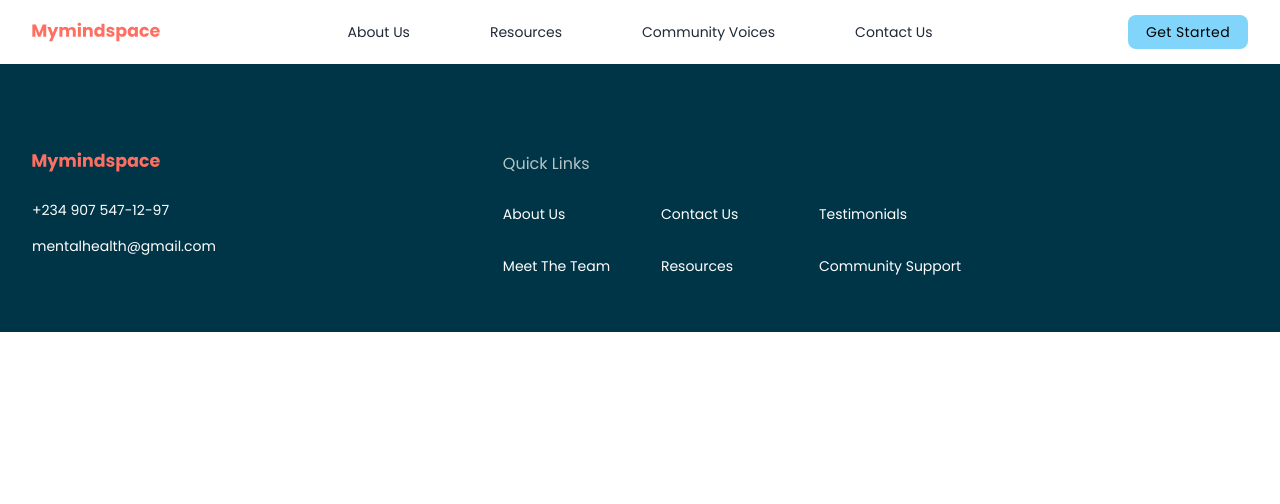
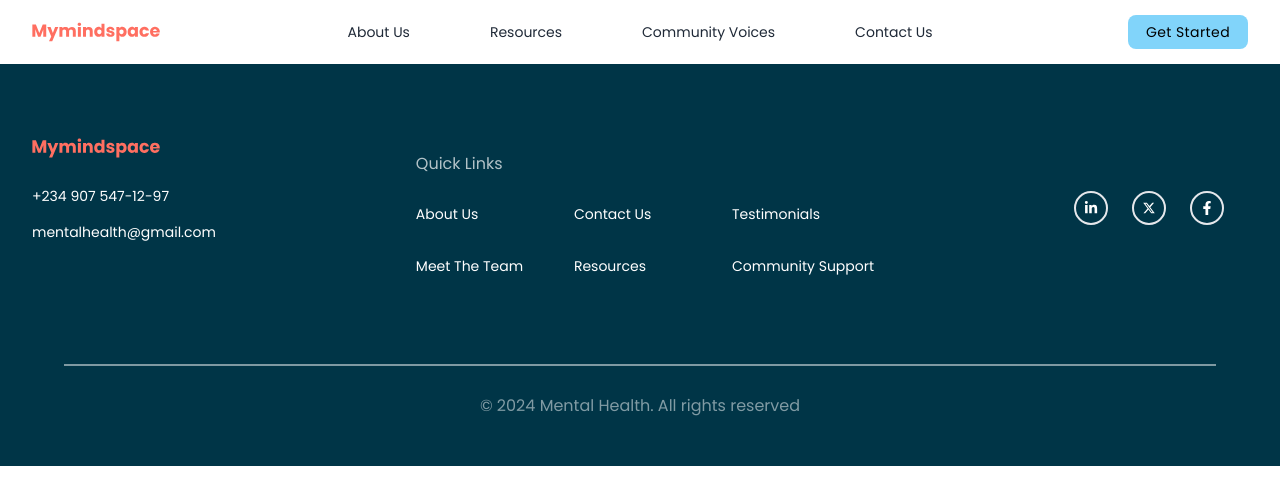
Before and after one commit to just-arizon/My-Mynd-Space, a React (Vite) app: page / in a window 1280 px wide. Shown: the top 504 px of the page. Built offline with nearby package versions, Linux system fonts and the light colour scheme.

Commit message:
complete footer

```diff
--- a/package.json
+++ b/package.json
@@ -14,7 +14,8 @@
     "@emotion/styled": "^11.13.0",
     "@mui/material": "^5.16.5",
     "react": "^18.3.1",
-    "react-dom": "^18.3.1"
+    "react-dom": "^18.3.1",
+    "react-icons": "^5.2.1"
   },
   "devDependencies": {
     "@types/react": "^18.3.3",
--- a/src/components/footer.jsx
+++ b/src/components/footer.jsx
@@ -1,6 +1,8 @@
 import React from 'react';
 import Logo from "../assets/Mymindspace.svg";
-
+import { FaLinkedinIn } from "react-icons/fa6";
+import { RiTwitterXFill } from "react-icons/ri";
+import { FaFacebookF } from "react-icons/fa";
 const footer = () => {
     const footerItems = [
         { name: "About Us", href: "#home" },
@@ -15,10 +17,15 @@ const footer = () => {
         { email: "mentalhealth@gmail.com", href: "#pricing" },
 
       ];
+      const footerIcons = [
+        {img: <FaLinkedinIn />, href: "#linkedIn"},
+        {img: <RiTwitterXFill />, href: "#twitter"},
+        {img: <FaFacebookF />, href: "#linkedIn"}
+      ]
   return (
     <div className='bg-[#003547] flex flex-col py-12'>
       <div className="lg:flex justify-between container mx-auto px-4 sm:px-6 lg:px-8">
-          <div className="footer-logo flex flex-col justify-center">
+          <div className="footer-logo flex flex-col justify-center border-b-2 lg:border-none border-b-[#fefefe] border-opacity-30 pb-7 ">
             <img src={Logo} alt="" className="w-32 py-5" />
             <div className="footer-nav_links grid grid-cols-1 md:grid-cols-1 lg:grid-cols-1 ">
             {footerIntro.map((item, index) => (
@@ -50,11 +57,22 @@ const footer = () => {
             ))}
             </div>
           </div>
-          <div className="footer-social"></div>
+
+          <div className="footer-social flex items-center pt-5">
+          {footerIcons.map((item, index) => (
+              <a
+                key={index}
+                href={item.href}
+                className="text-white hover:text-gray-600  p-2  text-sm font-medium border-2 rounded-full gap-5 mr-6"
+              >
+                {item.img}
+              </a>
+            ))}
+          </div>
       </div>
 
-      <div className="year-container">
-
+      <div className=" text-white lg:mt-20 mt-15 px-16 justify-center">
+       <h4 className='lg:border-t-2 border-t-[#fefefe] opacity-50 pt-7 text-center'>© 2024 Mental Health. All rights reserved</h4>
       </div>
     </div>
   );
```
Also changed, not shown: 1 other file (tests, documents, lock files or other folders).
